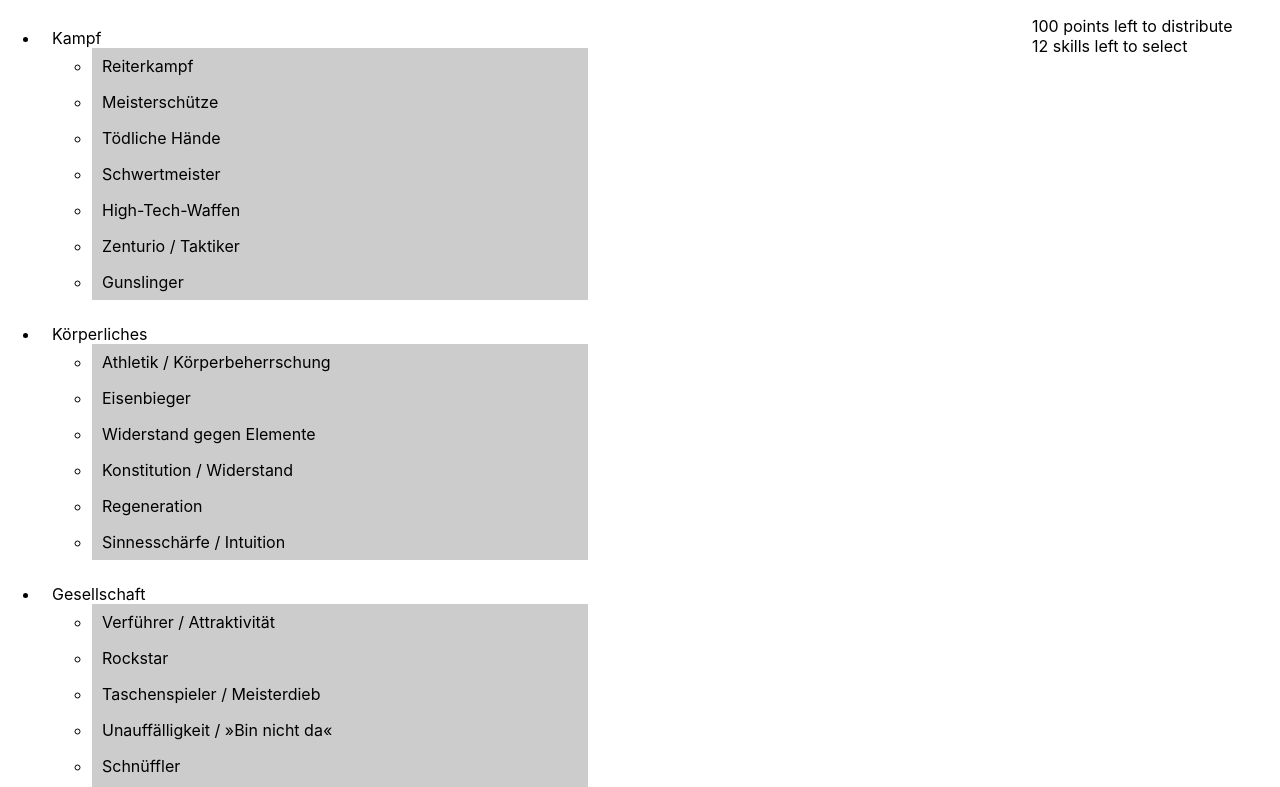
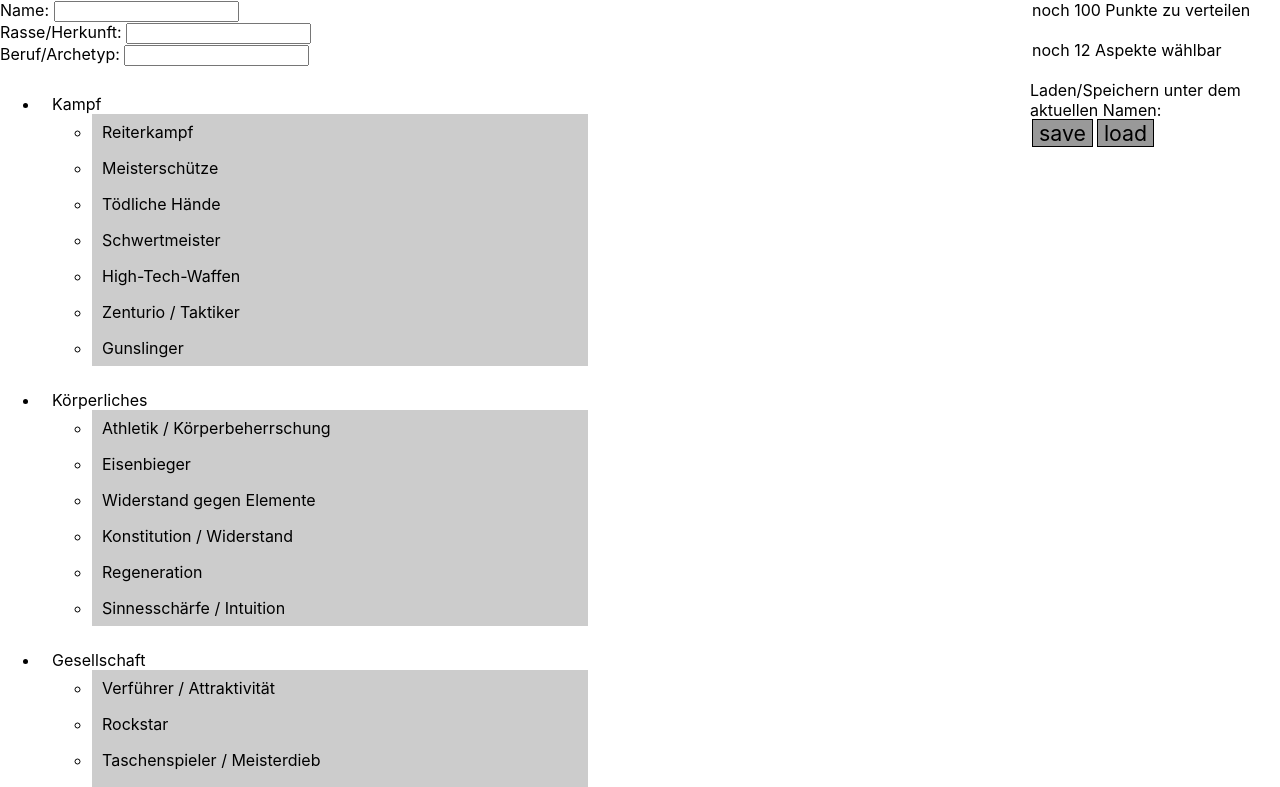
Before and after one commit to HendrikR/thukydides, a React (Create React App) app: page / in a window 1280 px wide. Shown: the top 787 px of the page. Built offline with nearby package versions, Linux system fonts and the light colour scheme.

Commit message:
feat: Speichern & Laden von Helden im LocalStore

```diff
--- a/src/App.js
+++ b/src/App.js
@@ -9,6 +9,11 @@ export default class GeneratorApp_Select extends Component {
 	global: {
 	    points: 100,
 	    skills: 12
+	},
+	meta: {
+	    name: "",
+	    race: "",
+	    job: ""
 	}
     }
 
@@ -22,7 +27,29 @@ export default class GeneratorApp_Select extends Component {
 	return value - roll
     }
 
-    onClick = (event, aspId, symb) => {
+    onClickChar = (event, symb) => {
+	const name = this.state.meta.name;
+	if (name === "") {
+            alert("Ein Held braucht einen richtigen Namen! Zum Beispiel «Telefonmann» oder «Orang-Utan Klaus».")
+            return
+	}
+
+	if (symb === "save") {
+	    console.log("Saving hero under name", name)
+	    alert("Held wurde unter dem Namen «" + name + "» gespeichert. Ein eventuell vorhandener Held wurde überschrieben.")
+            localStorage.setItem(name, JSON.stringify(this.state));
+	} else if (symb === "load") {
+	    let state = JSON.parse(localStorage.getItem(name))
+	    alert("Es gibt keinen Helden namens «" + name + "» in deinem LocalStorage.")
+	    if (state != null) {
+		console.log("loading hero under name:", name)
+		this.setState(state)
+	    }
+	}
+    }
+
+    onClickAsp = (event, aspId, symb) => {
+	//let aspId = event.target.key
 	let points = this.state.global.points
 	let skills = this.state.global.skills
 	let aspects_new = {}
@@ -65,30 +92,42 @@ export default class GeneratorApp_Select extends Component {
 		      })
     }
 
+    onInput = (event) => {
+	let key = event.target.name
+	let val = event.target.value
+	let meta_new = this.state.meta
+	meta_new[key] = val
+	this.setState({meta: meta_new})
+    }
 
     render() {
-	console.log("re-render")
 	return (
 		<div className="container">
 		<div className="indicators">
-		<span className="indicator">{this.state.global.points} points left to distribute</span>
-		<span className="indicator">{this.state.global.skills} skills left to select</span>
+		<span className="indicator">noch {this.state.global.points} Punkte zu verteilen</span><br/>
+		<span className="indicator">noch {this.state.global.skills} Aspekte wählbar</span><br/>
+		Laden/Speichern unter dem aktuellen Namen:<br/>
+		<span className="button" onClick={(event) => this.onClickChar(event, "save")}>save</span>
+		<span className="button" onClick={(event) => this.onClickChar(event, "load")}>load</span>
 		</div>
 		<div className="inProgress">
+		Name:           <input name="name" onChange={(ev) => this.onInput(ev)} value={this.state.meta.name} /><br/>
+		Rasse/Herkunft: <input name="race" onChange={(ev) => this.onInput(ev)} value={this.state.meta.race} /><br/>
+		Beruf/Archetyp: <input name="job"  onChange={(ev) => this.onInput(ev)} value={this.state.meta.job } /><br/>
 		<ul>
 		{Object.keys(this.state.aspects).map(
 		    (cat) => (<li key={cat}>{cat}<ul>{this.state.aspects[cat].map(
 			(asp) => (<li className={asp.selected ? "sel" : "unsel"} key={asp.name}>
 				  <span
-				  onClick={(event) => this.onClick(event, asp.name, "o")}
+				  onClick={(event) => this.onClickAsp(event, asp.name, "o")}
 				  title={asp.desc}>{asp.name}</span>
 				  <div className={asp.selected ? "vis" : "invis"}>
-  				  <span className="button" onClick={(event) => this.onClick(event, asp.name, "+")}>+</span>
-				  <span className="button" onClick={(event) => this.onClick(event, asp.name, "-")}>-</span>
+  				  <span className="button" onClick={(event) => this.onClickAsp(event, asp.name, "+")}>+</span>
+				  <span className="button" onClick={(event) => this.onClickAsp(event, asp.name, "-")}>-</span>
 				  </div>
 				  <span className={asp.selected ? "vis" : "invis"}>{asp.points}</span>
 				  <div className={asp.selected ? "vis" : "invis"}>
-				  <span className="button" onClick={(event) => this.onClick(event, asp.name, "*")} style={{marginLeft: "1em"}}>⚅</span>
+				  <span className="button" onClick={(event) => this.onClickAsp(event, asp.name, "*")} style={{marginLeft: "1em"}}>⚅</span>
 				  <span key={cat}>{asp.roll}</span>
 				  </div>
 				  </li>))}</ul></li>)
```
